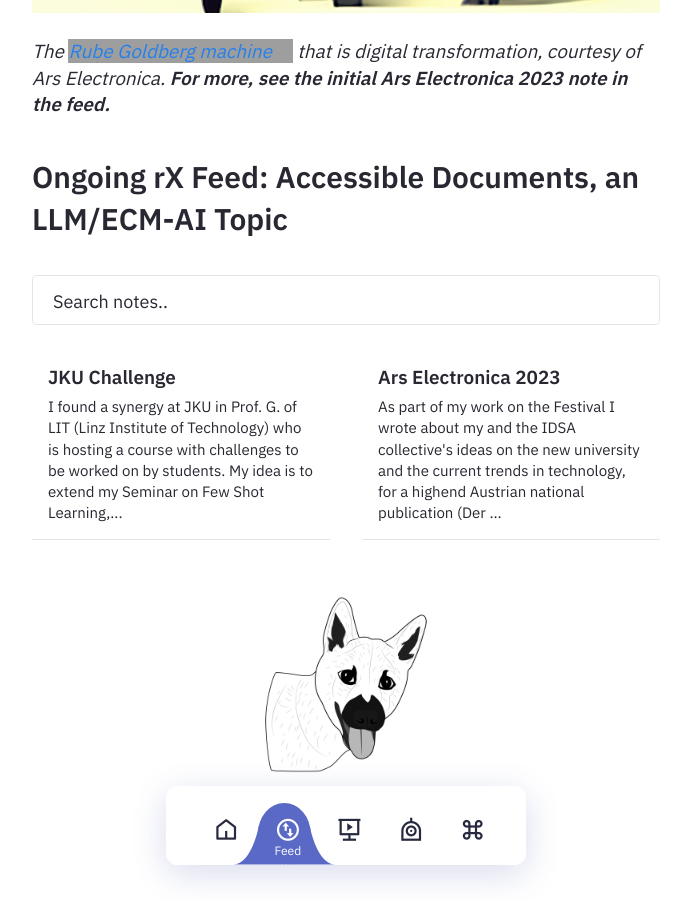
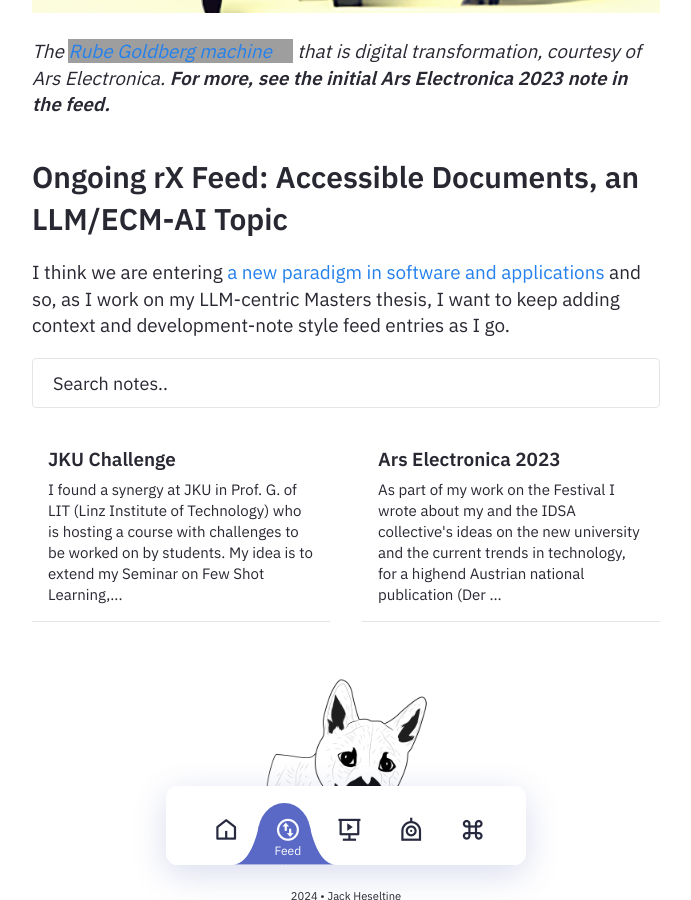
Before and after one commit to heseltime/heseltime.github.io, a Jekyll site: the page built from pages/notes.md, in a window 1280 px wide and 900 px high, scrolled down 1054 px, cut to the strip 0-900 px from the top of the window. Shown: the whole strip, without its empty margins (294-985 px from the left). Built offline with Jekyll 4.4.1, drawn with Linux system fonts in a browser that asks for light colours; grey boxes are pictures that could not be loaded.

Commit message:
Curl note

```diff
--- a/pages/notes.md
+++ b/pages/notes.md
@@ -12,6 +12,8 @@ Feed for on-going research at the nexus <b>Tech x Art x Society</b>, as envision
 <i>The <a href="https://en.wikipedia.org/wiki/Rube_Goldberg_machine" target="_BLANK">Rube Goldberg machine</a> that is digital transformation, courtesy of Ars Electronica. <b>For more, see the initial Ars Electronica 2023 note in the feed.</b></i>
 
 ## Ongoing rX Feed: Accessible Documents, an LLM/ECM-AI Topic
+
+I think we are entering [a new paradigm in software and applications](/curl) and so, as I work on my LLM-centric Masters thesis, I want to keep adding context and development-note style feed entries as I go.
 
 <nav class="nav">
     <ul class="nav__list">
```
